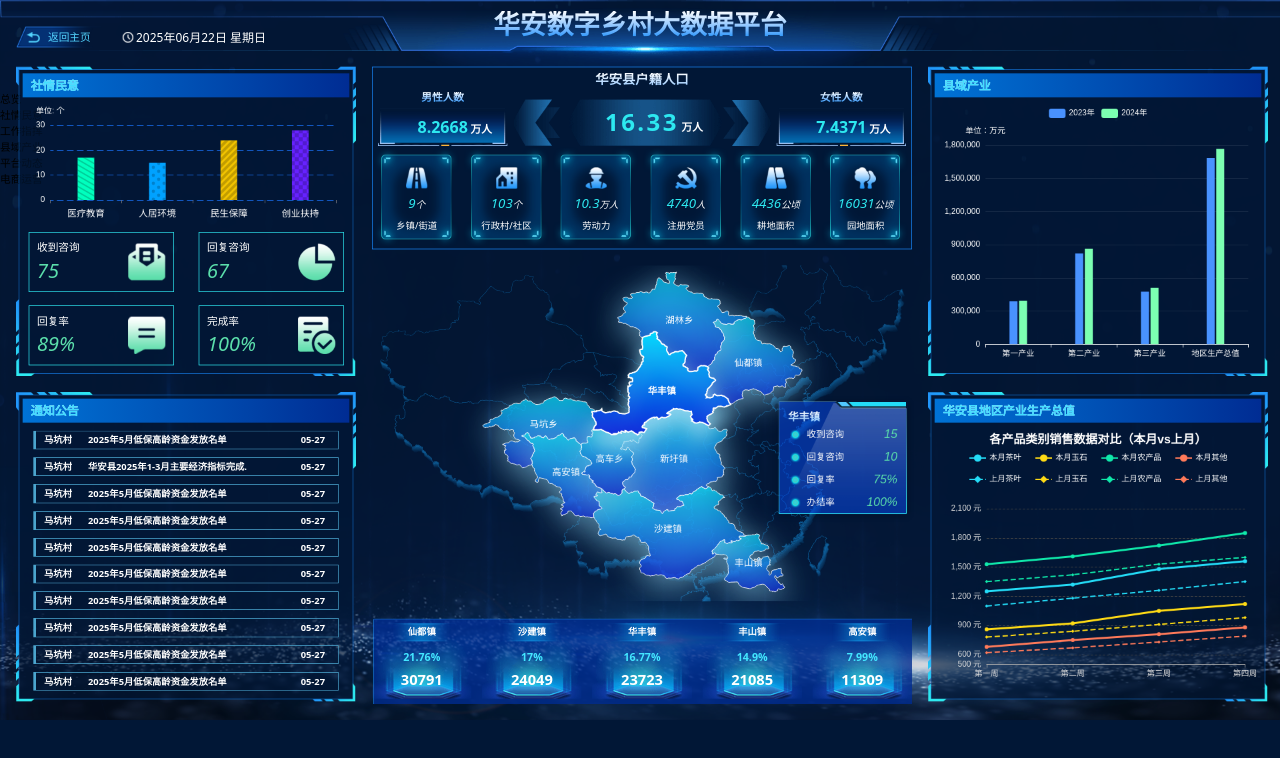
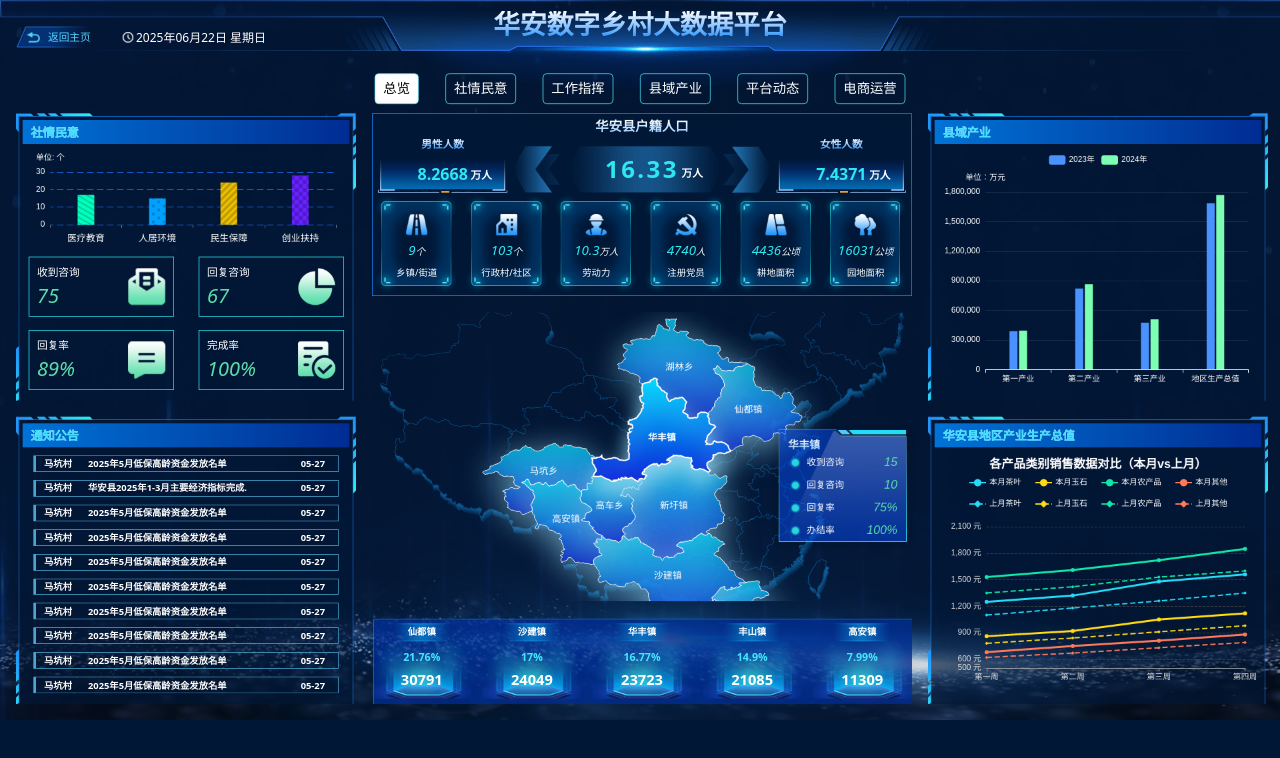
Before and after one commit to luxiaowu/huaan, a React (Vite) app: page / in a window 1280 px wide. Shown: the top 758 px of the page. Built offline with nearby package versions, Linux system fonts and the light colour scheme.

Commit message:
feat: 初始框架搭建

```diff
--- a/src/App.tsx
+++ b/src/App.tsx
@@ -1,14 +1,13 @@
-import { useEffect, useState } from 'react';
-import { Bottom } from './components/bottom.tsx';
-import { Header } from './components/header';
-import { CenterMap } from './components/map.tsx';
-import { Overall } from './components/overall.tsx';
-import { P1 } from './components/p1.tsx';
-import { P2 } from './components/p2.tsx';
-import { P3 } from './components/p3.tsx';
-import { P4 } from './components/p4.tsx';
+import { useEffect, useState } from "react";
+import { Header } from "./components/header";
+import Home from "./pages/Home";
+import PublicOpinion from "./pages/PublicOpinion";
+import WorkCommand from "./pages/WorkCommand";
+import CountryIndustry from "./pages/CountryIndustry";
 
 export default function App() {
+  const [active, setActive] = useState("总览");
+
   const [scale, setScale] = useState(1);
   useEffect(() => {
     // 计算缩放比例
@@ -18,48 +17,50 @@ export default function App() {
     const handleResize = () => {
       const newScale = Math.min(
         window.innerWidth / 1920,
-				window.innerHeight / 1080,
+        window.innerHeight / 1080
       );
       setScale(newScale);
     };
-		window.addEventListener('resize', handleResize);
+    window.addEventListener("resize", handleResize);
     // 清理事件监听器
     return () => {
-			window.removeEventListener('resize', handleResize);
+      window.removeEventListener("resize", handleResize);
     };
   }, []);
   // 计算左侧偏移量
   const leftOffset = (window.innerWidth - 1920 * scale) / 2;
+
   return (
-		<div className={'relative w-screen h-screen overflow-hidden'}>
+    <div className={"relative w-screen h-screen overflow-hidden"}>
       <div
-				className={'main-container origin-top-left mx-auto'}
+        className={"main-container origin-top-left mx-auto"}
         style={{ transform: `scale(${scale}) translateX(${leftOffset}px)` }}
       >
         <Header />
-				<div>
-					<div>总览</div>
-					<div>社情民意</div>
-					<div>工作指挥</div>
-					<div>县域产业</div>
-					<div>平台动态</div>
-					<div>电商运营</div>
+        <div className="flex gap-10 justify-center absolute left-0 right-0 top-[110px] text-white text-xl">
+          {[
+            "总览",
+            "社情民意",
+            "工作指挥",
+            "县域产业",
+            "平台动态",
+            "电商运营",
+          ].map((item) => (
+            <div
+              key={item}
+              onClick={() => setActive(item)}
+              className={`px-3 py-2 border border-cyan-300 rounded-md appearance-button bg-transparent bg-none transition-all duration-150 ease-in-out hover:border-white hover:shadow-[0_0_10px_rgba(66,222,255,0.5)] cursor-pointer ${
+                active === item ? "bg-white text-black" : ""
+              }`}
+            >
+              {item}
             </div>
-				<div className={'z-10 absolute inset-6 top-[100px] flex gap-6'}>
-					<div className={'flex flex-col gap-6'}>
-						<P1 />
-						<P2 />
+          ))}
         </div>
-					<div className={' grow flex flex-col gap-6'}>
-						<Overall />
-						<CenterMap />
-						<Bottom />
-					</div>
-					<div className={'flex flex-col gap-6'}>
-						<P3 />
-						<P4 />
-					</div>
-				</div>
+        {active === "总览" && <Home />}
+        {active === "社情民意" && <PublicOpinion />}
+        {active === "工作指挥" && <WorkCommand />}
+        {active === "县域产业" && <CountryIndustry />}
       </div>
     </div>
   );
--- /dev/null
+++ b/src/pages/CountryIndustry/index.tsx
@@ -0,0 +1,5 @@
+const CountryIndustry = () => {
+  return <div>Country</div>;
+};
+
+export default CountryIndustry;
--- a/src/pages/Home.tsx
+++ /dev/null
@@ -1,9 +0,0 @@
-import React from 'react'
-
-const Home = () => {
-  return (
-    <div>Home</div>
-  )
-}
-
-export default Home
--- /dev/null
+++ b/src/pages/Home/index.tsx
@@ -0,0 +1,29 @@
+import { P1 } from "../../components/p1";
+import { P2 } from "../../components/p2";
+import { Overall } from "../../components/overall";
+import { CenterMap } from "../../components/map";
+import { Bottom } from "../../components/bottom";
+import { P3 } from "../../components/p3";
+import { P4 } from "../../components/p4";
+
+const Home = () => {
+  return (
+    <div className={"z-10 absolute inset-6 top-[170px] flex gap-6"}>
+      <div className={"flex flex-col gap-6"}>
+        <P1 />
+        <P2 />
+      </div>
+      <div className={" grow flex flex-col gap-6"}>
+        <Overall />
+        <CenterMap />
+        <Bottom />
+      </div>
+      <div className={"flex flex-col gap-6"}>
+        <P3 />
+        <P4 />
+      </div>
+    </div>
+  );
+};
+
+export default Home;
--- /dev/null
+++ b/src/pages/PublicOpinion/P1.tsx
@@ -0,0 +1,140 @@
+import finishRate from "../../assets/p1/finish-rate.png";
+import receive from "../../assets/p1/receive.png";
+import replyRate from "../../assets/p1/reply-rate.png";
+import reply from "../../assets/p1/reply.png";
+import { Block } from "../../components/block";
+import { Chart, type EChartsOption } from "../../components/charts";
+
+const iconMap = {
+  replay: reply,
+  replyRate: replyRate,
+  receive: receive,
+  finishRate: finishRate,
+};
+
+const data: {
+  title: string;
+  value: string;
+  icon: keyof typeof iconMap;
+}[] = [
+  {
+    title: "收到咨询",
+    value: "75",
+    icon: "receive",
+  },
+  {
+    title: "回复咨询",
+    value: "67",
+    icon: "replyRate",
+  },
+  {
+    title: "回复率",
+    value: "89%",
+    icon: "replay",
+  },
+  {
+    title: "完成率",
+    value: "100%",
+    icon: "finishRate",
+  },
+];
+
+const options: EChartsOption = {
+  color: ["#00FFBE", "#00A2FF", "#F2C400", "#6622FF"],
+  grid: {
+    top: 30,
+    left: 20,
+    right: 20,
+    bottom: 20,
+    containLabel: true,
+  },
+  xAxis: {
+    type: "category",
+    data: ["医疗教育", "人居环境", "民生保障", "创业扶持"],
+    axisLine: {
+      show: false,
+    },
+    axisLabel: {
+      color: "#ffffff",
+      fontSize: 14,
+      margin: 14,
+    },
+  },
+  yAxis: {
+    name: "单位: 个",
+    nameTextStyle: {
+      color: "#ffffff",
+      fontSize: 12,
+    },
+    interval: 10,
+    type: "value",
+    splitLine: {
+      lineStyle: { type: [10, 5], dashOffset: 5, color: "#196CEC" },
+    },
+    axisLabel: {
+      color: "#ffffff",
+      fontSize: 12,
+    },
+  },
+  series: [
+    {
+      colorBy: "data",
+      type: "bar",
+      barWidth: 25,
+      data: [17, 15, 24, 28],
+    },
+  ],
+  aria: {
+    enabled: true,
+    decal: {
+      show: true,
+    },
+  },
+  tooltip: {
+    trigger: "axis",
+    axisPointer: {
+      type: "shadow",
+    },
+  },
+};
+
+/**
+ * 社情民意
+ */
+export function P1() {
+  return (
+    <Block title={"社情民意"}>
+      <div className={"grow"}>
+        <Chart option={options} />
+      </div>
+      <div className={"grid grid-cols-2 gap-5 place-items-center"}>
+        {data.map((item) => (
+          <Sub key={item.title} {...item} />
+        ))}
+      </div>
+    </Block>
+  );
+}
+
+type SubProps = {
+  title: string;
+  value: string;
+  icon: keyof typeof iconMap;
+  className?: string;
+};
+function Sub(prop: SubProps) {
+  const { title, value, className, icon } = prop;
+  return (
+    <div
+      className={`p1-block-container border border-[#2DE8F0] ${
+        className || ""
+      }`}
+    >
+      <div className={"flex flex-col justify-between"}>
+        <div className={"text-white"}>{title}</div>
+        <div className={"italic text-[30px] text-[#5BDEAB]"}>{value}</div>
+      </div>
+      <img className={"size-14 object-center"} src={iconMap[icon]} alt="" />
+    </div>
+  );
+}
--- /dev/null
+++ b/src/pages/PublicOpinion/index.tsx
@@ -0,0 +1,22 @@
+import { Bottom } from "../../components/bottom.tsx";
+import { CenterMap } from "../../components/map.tsx";
+import { Overall } from "../../components/overall.tsx";
+import { P1 } from "./P1.tsx";
+
+const PublicOpinion = () => {
+  return (
+    <div className={"z-10 absolute inset-6 top-[170px] flex gap-6"}>
+      <div className={"flex flex-col gap-6"}>
+        <P1 />
+      </div>
+      <div className={" grow flex flex-col gap-6"}>
+        <Overall />
+        <CenterMap />
+        <Bottom />
+      </div>
+      <div className={"flex flex-col gap-6"}></div>
+    </div>
+  );
+};
+
+export default PublicOpinion;
--- /dev/null
+++ b/src/pages/WorkCommand/index.tsx
@@ -0,0 +1,5 @@
+const WorkCommand = () => {
+  return <div>WorkCommand</div>;
+};
+
+export default WorkCommand;
```
Also changed, not shown: src/components/charts.tsx (+6 -6 lines), src/main.tsx (+8 -8 lines), src/components/p1.tsx (indentation only), src/pages/PublicOpinion.tsx (deleted). Lines whose indentation alone changed are shown as unchanged.
